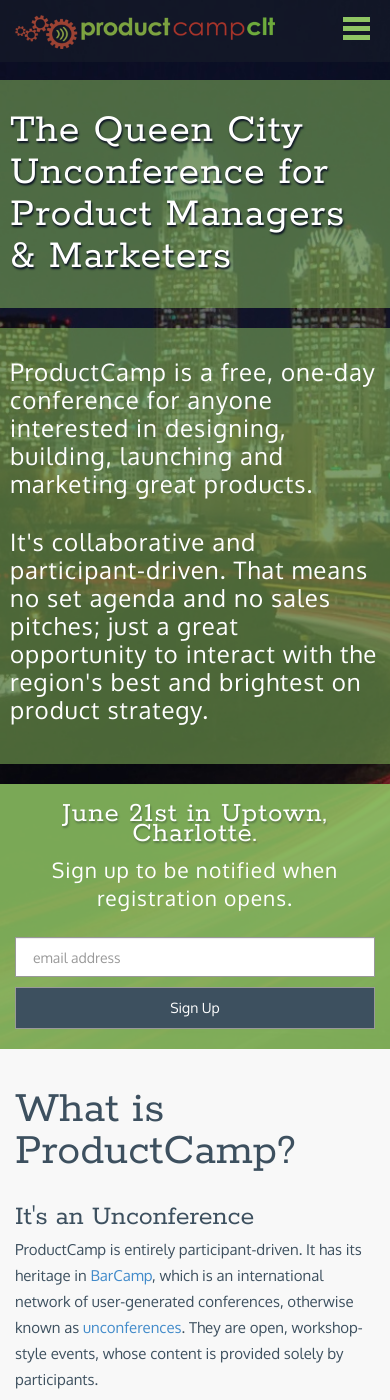
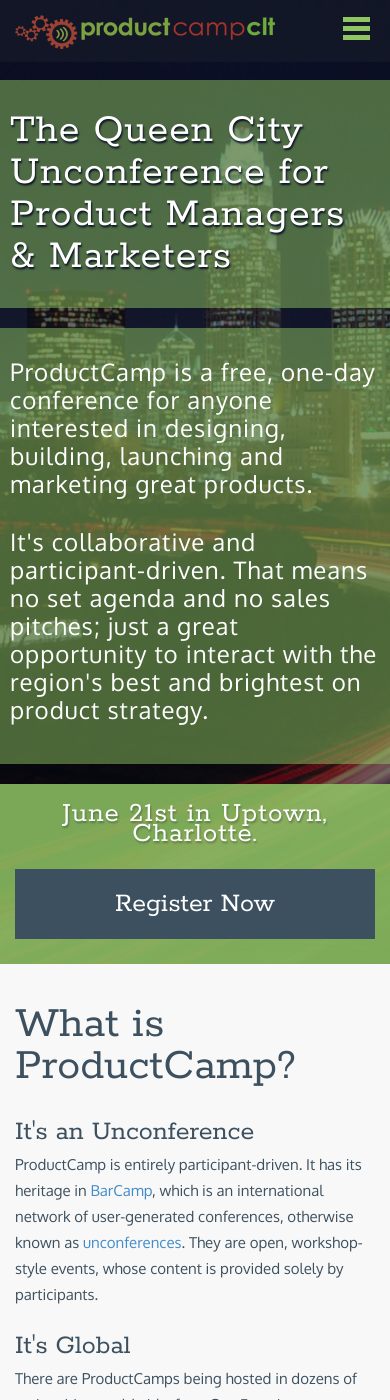
Before and after one commit to productcampclt/staging, a Jekyll site: the page built from index.html, in a window 390 px wide and 1400 px high. Built offline with Jekyll 4.4.1, drawn with Linux system fonts in a browser that asks for light colours; Markdown is read by kramdown in place of the engine named in the settings; some of the changed text lies outside the part shown.

Commit message:
pointing to eventbrite page

```diff
--- a/_includes/hero.html
+++ b/_includes/hero.html
@@ -17,16 +17,19 @@
 		<div class="cta" id="signup">
 			<div class="container">
 				<div class="row">
-					<div class="col-lg-12 col-md-12 col-sm-12 col-xs-12">
-						<h3>June 21st in Uptown, Charlotte.</h3>
-						<p class="signup">Sign up to be notified when registration opens.</p>
+					<div class="col-lg-7 col-md-8 col-sm-12 col-xs-12">
+						<h3>June 21st in Uptown, Charlotte. </h3>
+					</div>
+					<div class="col-lg-5 col-md-4 col-sm-12 col-xs-12">
+						<a class="btn-db btn-eventbrite" href="https://productcampclt.eventbrite.com">Register Now</a>
+					</div>
 
-						<!-- Begin MailChimp Signup Form -->
+						<!-- Begin MailChimp Signup Form
 						<div id="mc_embed_signup" class="clearfix">
 							<form action="http://productcampclt.us3.list-manage1.com/subscribe/post?u=87cea59bc5f50d71790ee1555&amp;id=90be92efb0" method="post" id="mc-embedded-subscribe-form" name="mc-embedded-subscribe-form" class="validate" target="_blank" novalidate>
 
 								<input type="email" value="" name="EMAIL" class="form-control" id="mce-EMAIL" placeholder="email address" required>
-    							<!-- real people should not fill this in and expect good 	things - do not remove this or risk form bot signups-->
+    							<! real people should not fill this in and expect good 	things - do not remove this or risk form bot signups--><!--
    								<div style="position: absolute; left: -5000px;">
    									<input type="text" name="b_87cea59bc5f50d71790ee1555_90be92efb0" value="">
    								</div>
@@ -35,7 +38,7 @@
 
 							</form>
 						</div>
-						<!--End mc_embed_signup-->
+						<!End mc_embed_signup-->
 					</div>
 				</div>
 			</div>
--- a/_includes/what_is_pcamp.html
+++ b/_includes/what_is_pcamp.html
@@ -8,7 +8,7 @@
 				<p>ProductCamp is entirely participant-driven. It has its heritage in <a href="http://en.wikipedia.org/wiki/BarCamp">BarCamp</a>, which is an international network of user-generated conferences, otherwise known as <a href="">unconferences</a>. They are open, workshop-style events, whose content is provided solely by participants.</p>
 
 				<h3>It's Global</h3>
-				<p>There are ProductCamps being hosted in dozens of major cities worldwide, from San Francisco to Bangalore. Now we're aiming to bring one to Charlotte. </p>
+				<p>There are ProductCamps being hosted in dozens of major cities worldwide, from San Francisco to Bangalore. Now we're bringing one to Charlotte. </p>
 
 				<h3>It's for Product People</h3>
     			<p>You don't need to have the title of Product Manager to come. If you play a role in shaping the success of a product, you can play a role in ProductCamp. From designers and developers to marketers and analysts, you're only required to share a passion for great products.  </p>
--- a/stylesheets/beachstrap-styles.css
+++ b/stylesheets/beachstrap-styles.css
@@ -96,6 +96,19 @@
 .btn-db:hover {
   background-color: #293640;
   color: #fff;
+}
+
+.btn-eventbrite {
+  text-align: center;
+  padding: 20px 30px;
+  margin-top: -5px;
+  font-family: 'Rokkitt', serif;
+  display: block;
+  width: 100%;
+  font-size: 42px;
+}
+.btn-eventbrite:hover {
+  text-decoration: none;
 }
 
 .modal-dialog {
@@ -518,9 +531,13 @@
   #hero .cta {
     padding: 30px 0px;
     margin-top: 20px;
+    text-align: center;
   }
   #hero .cont-wrapper {
     top: 110px;
+  }
+  #hero .btn-eventbrite {
+    margin-top: 20px;
   }
 }
 @media (max-width: 768px) {
@@ -581,6 +598,12 @@
     font-size: 29px;
     line-height: 20px;
     text-align: center;
+  }
+  #hero .btn-eventbrite {
+    padding: 15px 30px;
+    margin-top: 25px;
+    margin-bottom: 15px;
+    font-size: 28px;
   }
   #hero #mc_embed_signup input {
     width: 100%;
```
Also changed, not shown: _sass/beachstrap-styles.scss (+23 -0 lines).
